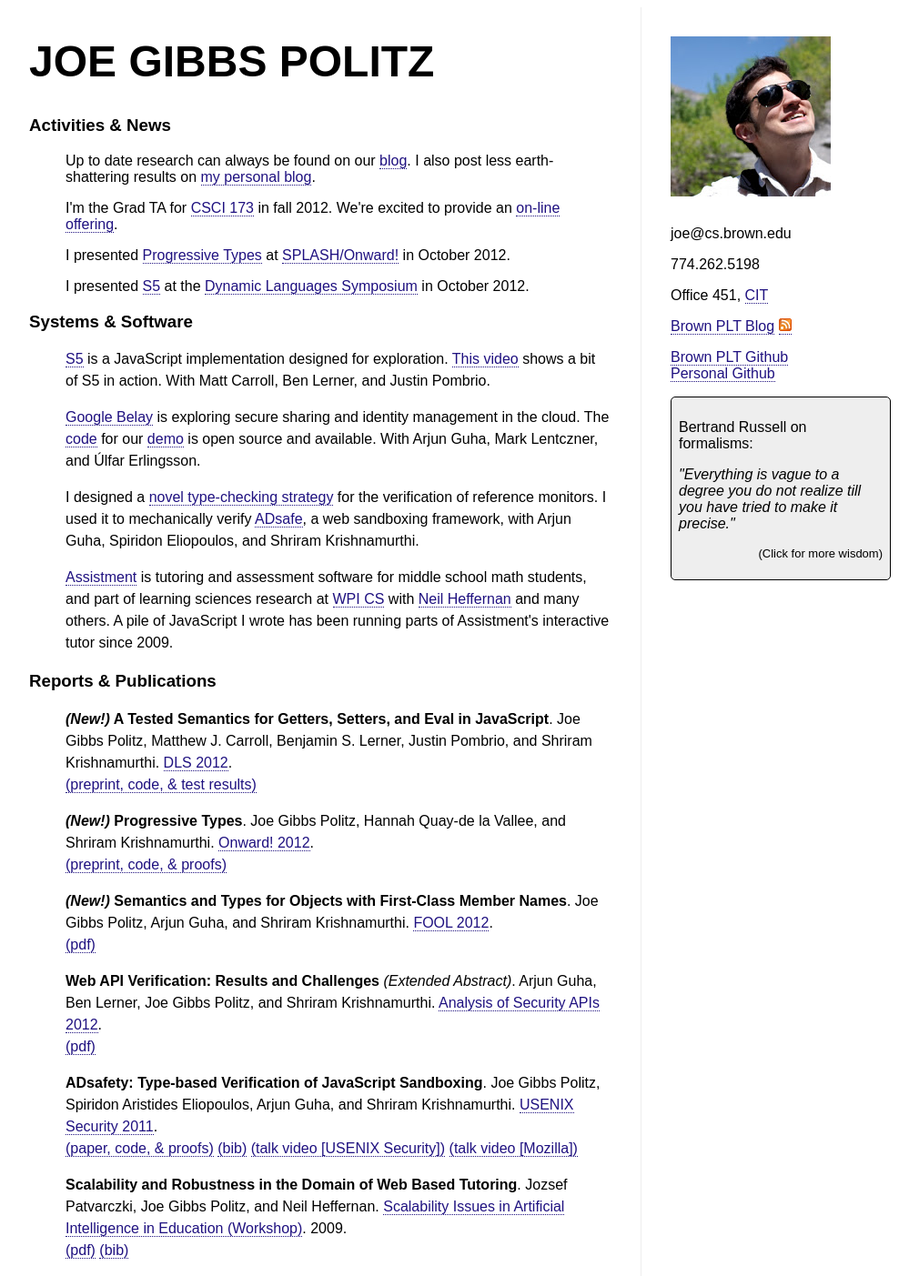
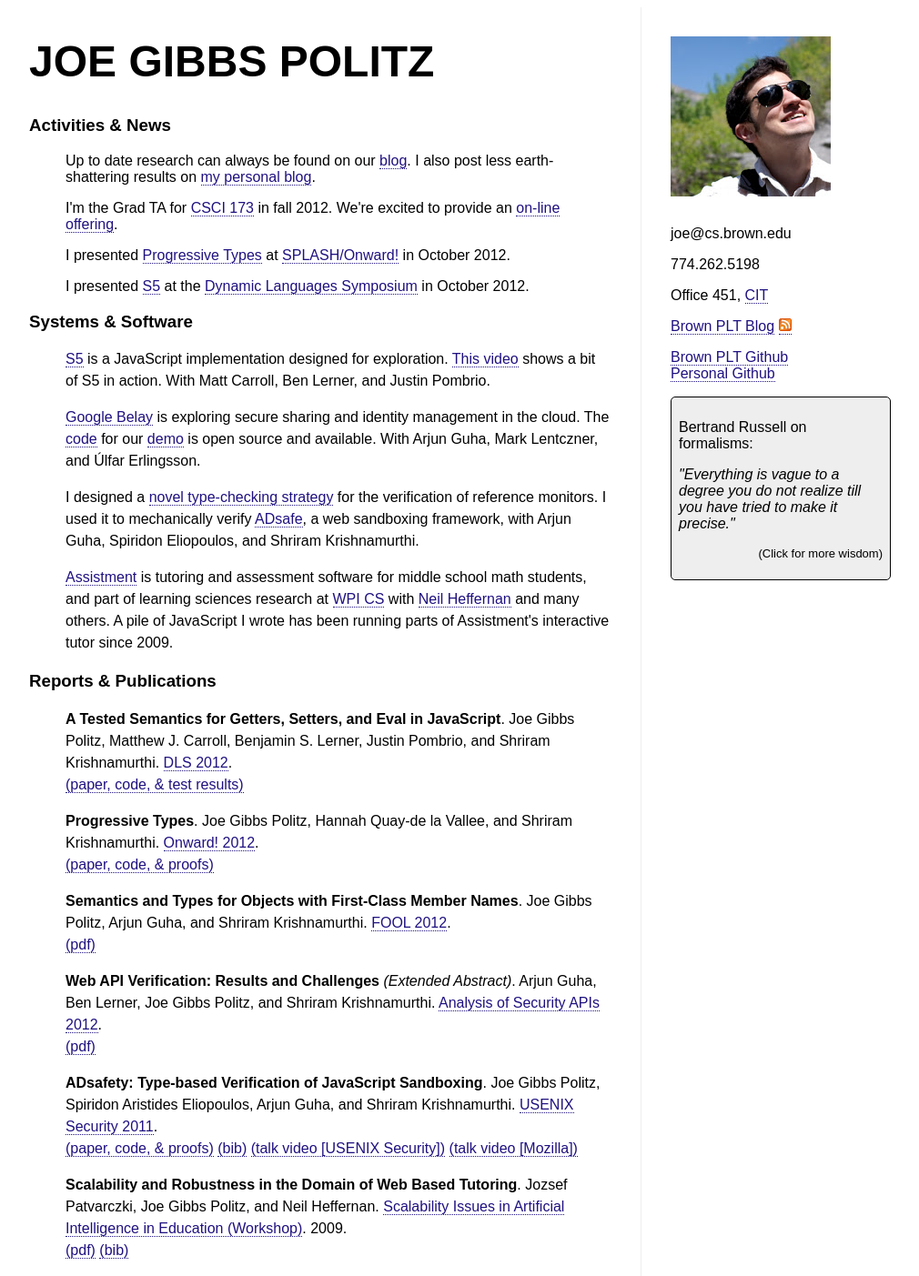
Before and after one commit to jpolitz/jpolitz.github.com, a Jekyll site: the page index.html, which Jekyll copies as it is, in a window 1280 px wide. Shown: the whole page at 91% size, without its empty margins (56-1066 px from the left). Built offline with Jekyll 4.4.1, drawn with Linux system fonts in a browser that asks for light colours.

Commit message:
not new or preprints

```diff
--- a/index.html
+++ b/index.html
@@ -135,17 +135,17 @@ Arjun Guha, Spiridon Eliopoulos, and Shriram Krishnamurthi.  </li>
 
     <ul>
 	    <li>
-      <b><em>(New!)</em> A Tested Semantics for Getters, Setters, and Eval in JavaScript</b>.
+      <b>A Tested Semantics for Getters, Setters, and Eval in JavaScript</b>.
         Joe Gibbs Politz, Matthew J. Carroll, Benjamin S. Lerner, Justin Pombrio, and Shriram Krishnamurthi.
         <a target="_blank" href="http://www.dynamic-languages-symposium.org/dls-12/cfp/index.html">DLS 2012</a>.<br/>
-		    <a href="http://cs.brown.edu/research/plt/dl/s5/"target="_blank">(preprint, code, & test results)</a>
+		    <a href="http://cs.brown.edu/research/plt/dl/s5/"target="_blank">(paper, code, & test results)</a>
       </li>
       <li>
-	    <b><em>(New!)</em> Progressive Types</b>. Joe Gibbs Politz, Hannah Quay-de la Vallee, and Shriram Krishnamurthi.  <a target="_blank" href="http://splashcon.org/2012/cfp/380">Onward! 2012</a>.<br/>
-		<a href="http://cs.brown.edu/research/plt/dl/progressive-types/"target="_blank">(preprint, code, & proofs)</a>
+	    <b>Progressive Types</b>. Joe Gibbs Politz, Hannah Quay-de la Vallee, and Shriram Krishnamurthi.  <a target="_blank" href="http://splashcon.org/2012/cfp/380">Onward! 2012</a>.<br/>
+		<a href="http://cs.brown.edu/research/plt/dl/progressive-types/"target="_blank">(paper, code, & proofs)</a>
 	    </li>
       <li>
-	    <b><em>(New!)</em> Semantics and Types for Objects with
+	    <b>Semantics and Types for Objects with
 First-Class Member Names</b>. Joe Gibbs Politz, Arjun Guha, and Shriram
 Krishnamurthi.  <a target="_blank"
 href="http://www.cs.uwm.edu/~boyland/fool2012/">FOOL 2012</a>.<br/>
```
